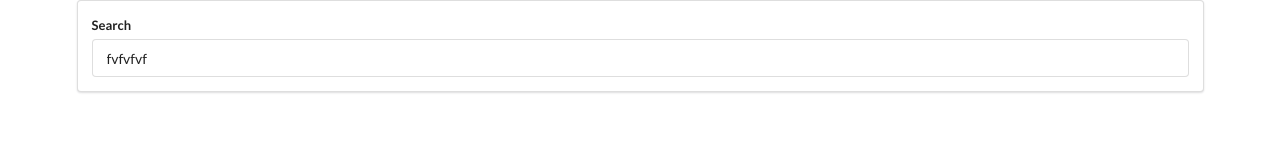
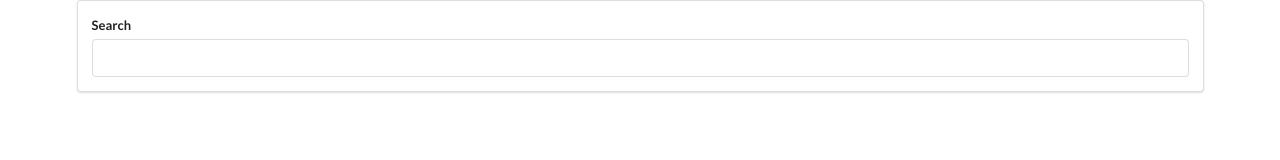
Before and after one commit to mostmojo/youtube-react, a React (Create React App) app: page / in a window 1280 px wide. Shown: the top 160 px of the page. Built offline with nearby package versions, Linux system fonts and the light colour scheme.

Commit message:
Remove searchTerm default text

```diff
--- a/src/components/SearchBar.js
+++ b/src/components/SearchBar.js
@@ -1,7 +1,7 @@
 import React from 'react';
 
 class SearchBar extends React.Component {
-    state = { searchTerm: 'fvfvfvf' };
+    state = { searchTerm: '' };
 
     onInputChange = () => {
 
```
